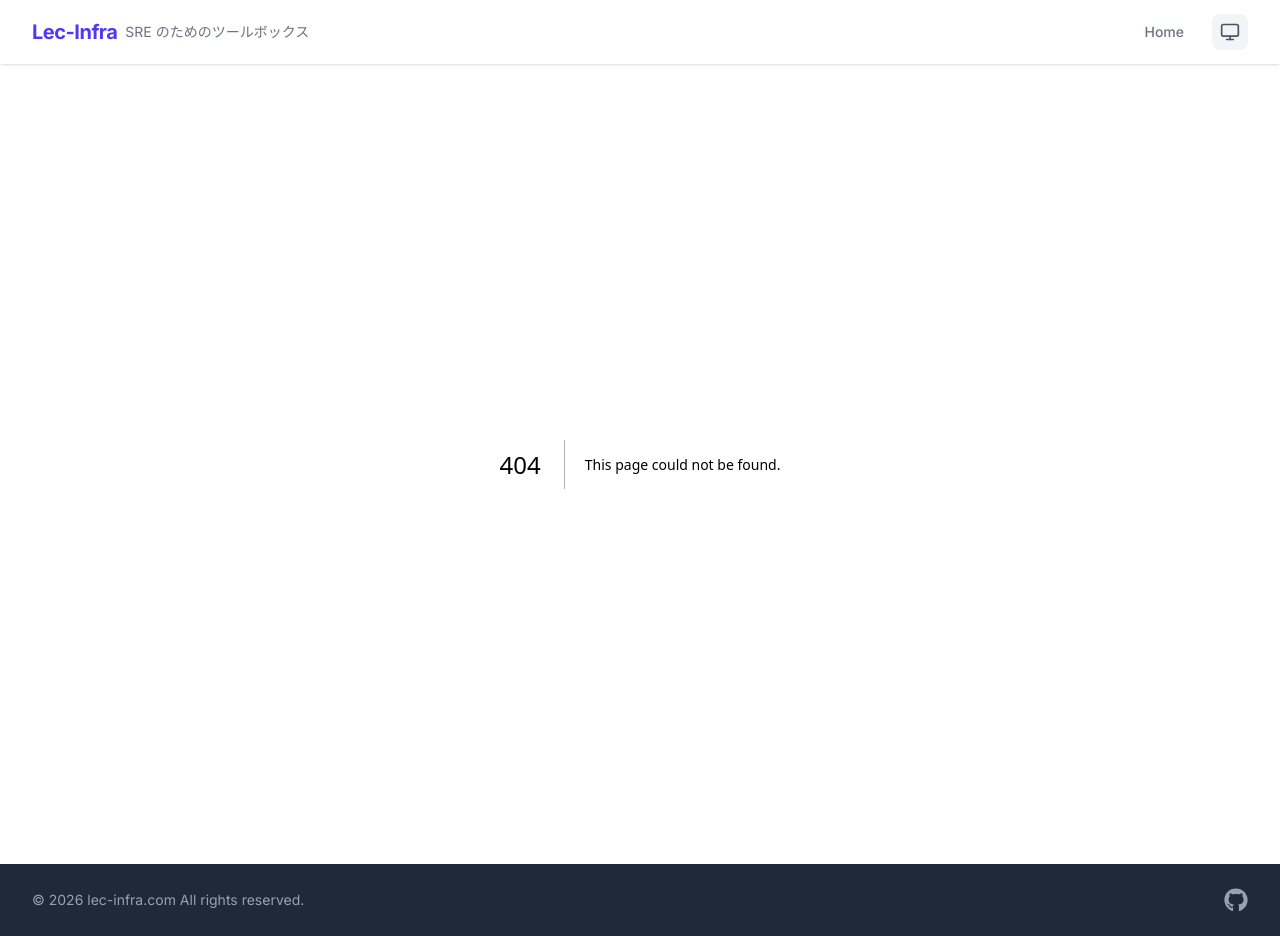
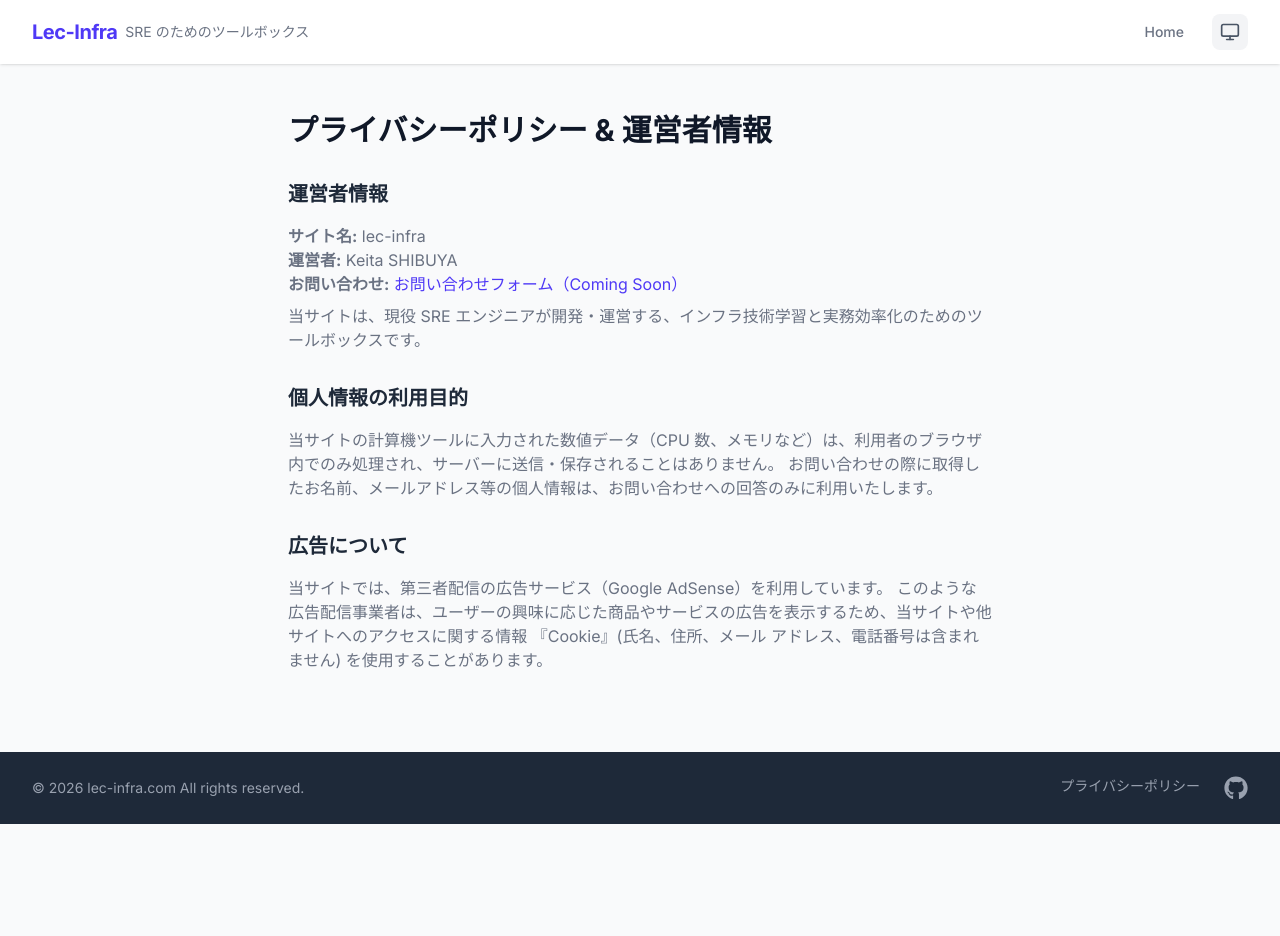
Before and after one commit to KeitaSHIBUYA/lec-infra-toolbox, a Next.js app in the folder frontend/: page /privacy in a window 1280 px wide. Before the commit this address had no page. After the commit the page ends 824 px from the top, so only its background shows below. Built offline with nearby package versions, Linux system fonts and the light colour scheme.

Commit message:
feat: Google Adsense の設定を追加

```diff
--- a/frontend/src/app/gcp-cost-calc/page.tsx
+++ b/frontend/src/app/gcp-cost-calc/page.tsx
@@ -319,6 +319,45 @@ export default function GcpCostPage() {
           </div>
         </div>
       </div>
+
+      {/* Cloud Run の料金体系とコスト最適化のポイント */}
+
+      <div className="mt-16 border-t border-gray-200 pt-10">
+        <div className="prose prose-lg text-gray-500 mx-auto">
+          <h2 className="text-2xl font-bold text-gray-900 mb-4">
+            Cloud Run の料金体系とコスト最適化のポイント
+          </h2>
+          <p>
+            Google Cloud Run
+            はサーバーレスなコンテナ実行環境ですが、その料金体系は「vCPU」「メモリ」「リクエスト数」の組み合わせで決まります。
+            特に注意すべきは、<strong>アイドル時の課金がない</strong>
+            という点と、<strong>無料枠の存在</strong>です。
+          </p>
+
+          <h3 className="text-xl font-bold text-gray-800 mt-6 mb-3">
+            無料枠を最大限活用するには
+          </h3>
+          <ul className="list-disc pl-5 space-y-2">
+            <li>Cloud Run には月間 180,000 vCPU 秒の無料枠があります。</li>
+            <li>
+              小規模な個人開発アプリや、社内ツールであれば、この無料枠内に収めることで実質 0 円運用が可能です。
+            </li>
+            <li>
+              当シミュレーターでは、この無料枠を自動的に控除して計算しています。
+            </li>
+          </ul>
+
+          <h3 className="text-xl font-bold text-gray-800 mt-6 mb-3">
+            Cloud SQL のコストに注意
+          </h3>
+          <p>
+            Cloud Run が安く済んでも、RDB（Cloud
+            SQL）は起動しているだけで時間課金が発生します。 開発環境では{" "}
+            <code>db-f1-micro</code>{" "}
+            を利用したり、夜間はインスタンスを停止するなどの工夫でコストを削減できます。
+          </p>
+        </div>
+      </div>
     </div>
   );
 }
--- a/frontend/src/app/layout.tsx
+++ b/frontend/src/app/layout.tsx
@@ -20,6 +20,14 @@ export default function RootLayout({
 }>) {
   return (
     <html lang="ja" className="h-full" suppressHydrationWarning>
+      <head>
+        {/* AdSense コード (IDはご自身のものに書き換えてください) */}
+        <script
+          async
+          src="https://pagead2.googlesyndication.com/pagead/js/adsbygoogle.js?client=ca-pub-3621315317489637"
+          crossOrigin="anonymous"
+        ></script>
+      </head>
       <body
         className={`${inter.className} flex flex-col min-h-screen bg-gray-50 dark:bg-gray-900 transition-colors duration-200`}
       >
--- /dev/null
+++ b/frontend/src/app/privacy/page.tsx
@@ -0,0 +1,58 @@
+// src/app/privacy/page.tsx
+export default function PrivacyPage() {
+  return (
+    <div className="max-w-3xl mx-auto px-4 py-12 sm:px-6 lg:px-8">
+      <h1 className="text-3xl font-bold text-gray-900 mb-8">
+        プライバシーポリシー & 運営者情報
+      </h1>
+
+      <div className="prose prose-indigo text-gray-500">
+        <section className="mb-8">
+          <h2 className="text-xl font-bold text-gray-800 mb-4">運営者情報</h2>
+          <p>
+            <strong>サイト名:</strong> lec-infra
+            <br />
+            <strong>運営者:</strong> Keita SHIBUYA
+            <br />
+            <strong>お問い合わせ:</strong>{" "}
+            <a
+              href="https://forms.google.com/your-form-url"
+              target="_blank"
+              rel="nofollow"
+              className="text-indigo-600"
+            >
+              お問い合わせフォーム（Coming Soon）
+            </a>
+            {/* GoogleフォームのURLを発行して貼るのが一番手軽でスパムも来ません */}
+          </p>
+          <p className="mt-2">
+            当サイトは、現役 SRE
+            エンジニアが開発・運営する、インフラ技術学習と実務効率化のためのツールボックスです。
+          </p>
+        </section>
+
+        <section className="mb-8">
+          <h2 className="text-xl font-bold text-gray-800 mb-4">
+            個人情報の利用目的
+          </h2>
+          <p>
+            当サイトの計算機ツールに入力された数値データ（CPU
+            数、メモリなど）は、利用者のブラウザ内でのみ処理され、サーバーに送信・保存されることはありません。
+            お問い合わせの際に取得したお名前、メールアドレス等の個人情報は、お問い合わせへの回答のみに利用いたします。
+          </p>
+        </section>
+
+        <section className="mb-8">
+          <h2 className="text-xl font-bold text-gray-800 mb-4">広告について</h2>
+          <p>
+            当サイトでは、第三者配信の広告サービス（Google
+            AdSense）を利用しています。
+            このような広告配信事業者は、ユーザーの興味に応じた商品やサービスの広告を表示するため、当サイトや他サイトへのアクセスに関する情報
+            『Cookie』(氏名、住所、メール アドレス、電話番号は含まれません)
+            を使用することがあります。
+          </p>
+        </section>
+      </div>
+    </div>
+  );
+}
--- a/frontend/src/components/Footer.tsx
+++ b/frontend/src/components/Footer.tsx
@@ -13,6 +13,12 @@ export const Footer = () => {
           </div>
           <div className="flex space-x-6">
             <a
+              href="/privacy"
+              className="text-gray-400 hover:text-white text-sm"
+            >
+              プライバシーポリシー
+            </a>
+            <a
               href="https://github.com/KeitaSHIBUYA/lec-infra-toolbox"
               className="text-gray-400 hover:text-white transition-colors"
               target="_blank"
@@ -21,7 +27,6 @@ export const Footer = () => {
             >
               <FaGithub className="w-6 h-6" />
             </a>
-            {/* 必要に応じてPrivacy Policyなどを追加 */}
           </div>
         </div>
       </div>
```
